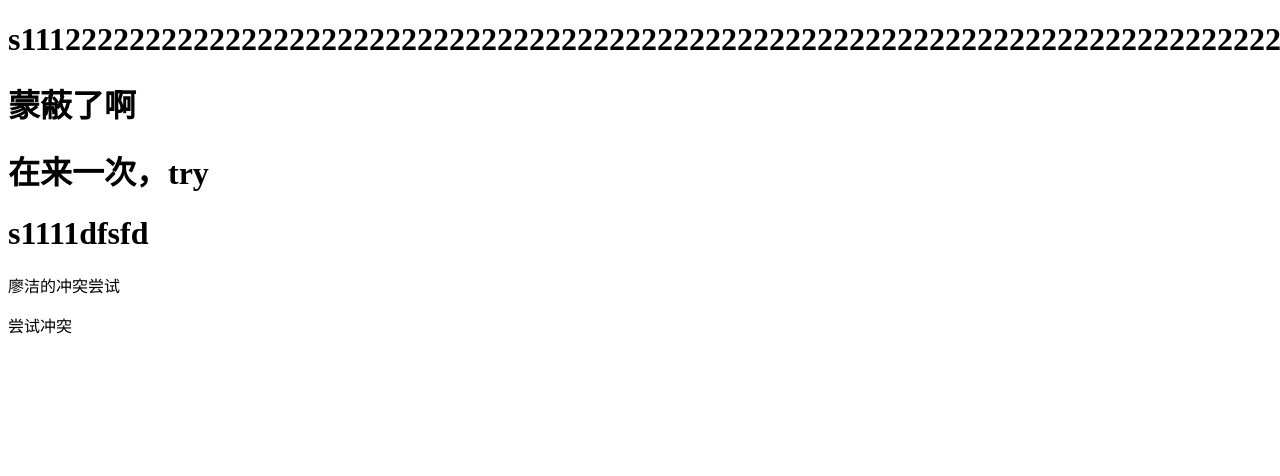
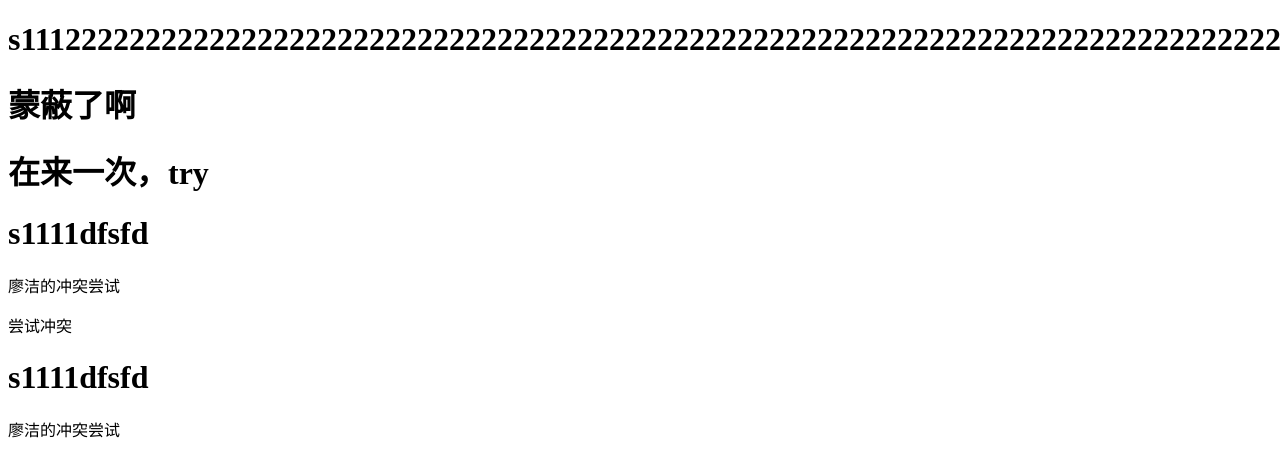
Before and after one commit to tanghong-th/react-0522, a plain HTML site: page index.html in a window 1280 px wide. Shown: the top 476 px of the page. Drawn offline with Linux system fonts and the light colour scheme.

Commit message:
廖洁修改

```diff
--- a/index.html
+++ b/index.html
@@ -15,6 +15,8 @@
     <h1>s1111dfsfd</h1>
     <p>廖洁的冲突尝试</p>
     <p>尝试冲突</p>
+    <h1>s1111dfsfd</h1>
+    <p>廖洁的冲突尝试</p>
 </body>
 
 </html>
```
